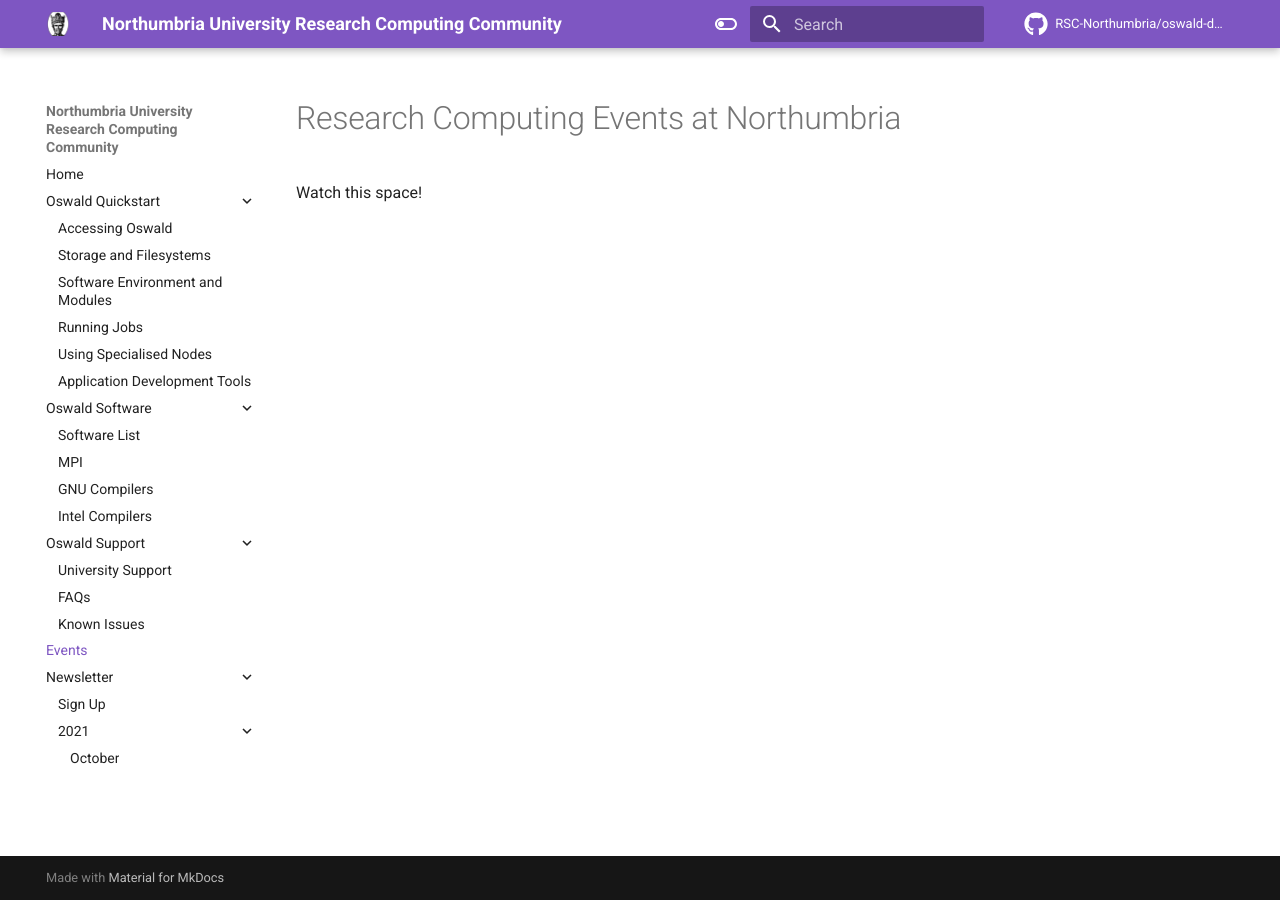
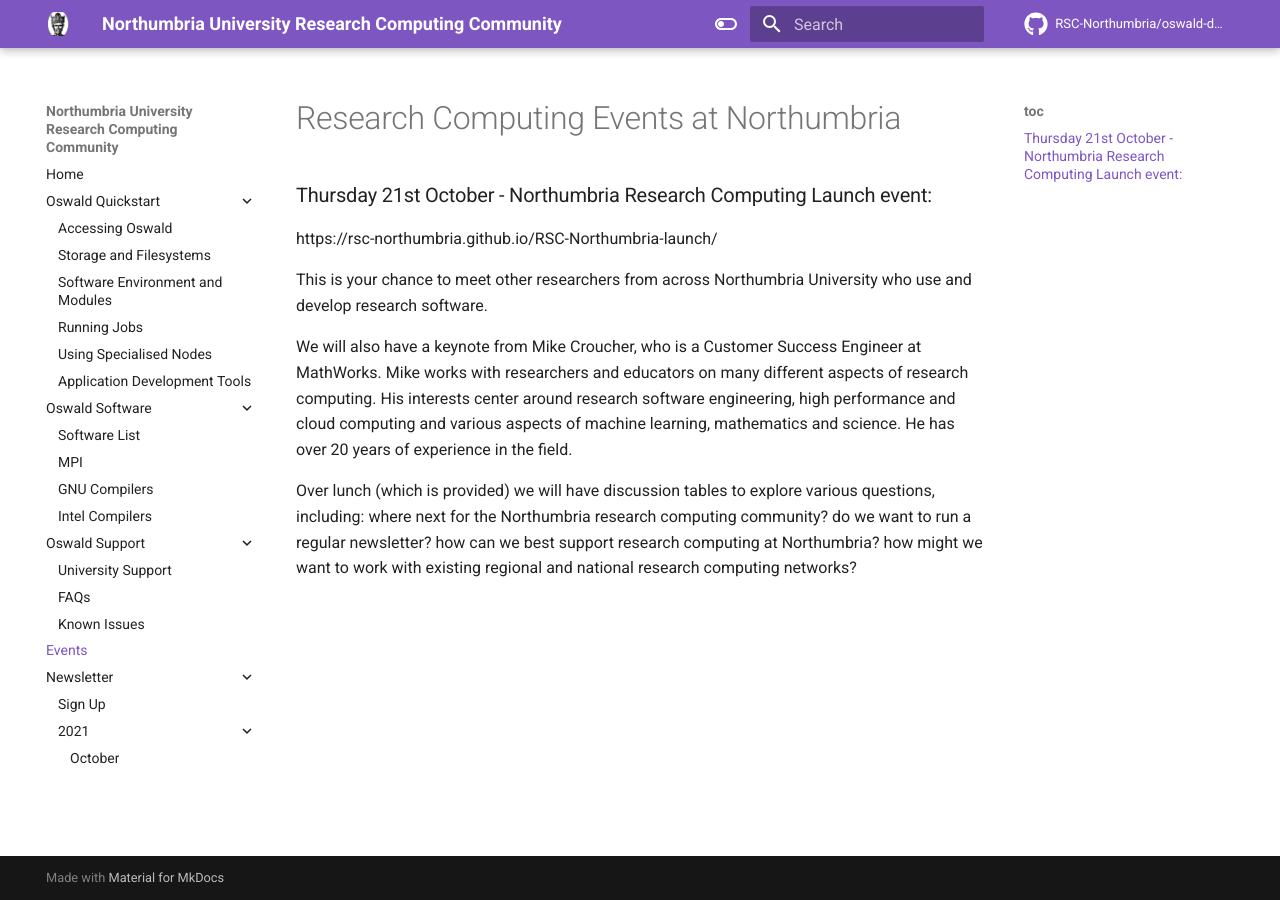
Before and after one commit to NorthumbriaResearchComputing/oswald-docs, an MkDocs documentation site: the page built from docs/events/events.md, in a window 1280 px wide. Built offline with MkDocs 1.6.1 and Material for MkDocs 9.7.7, drawn with Linux system fonts in a browser that asks for light colours; comment, search, counter and statistics services are not loaded.

Commit message:
Update events.md

```diff
--- a/docs/events/events.md
+++ b/docs/events/events.md
@@ -1,3 +1,11 @@
 # Research Computing Events at Northumbria
 
-Watch this space!
+### Thursday 21st October - Northumbria Research Computing Launch event:
+
+https://rsc-northumbria.github.io/RSC-Northumbria-launch/
+
+This is your chance to meet other researchers from across Northumbria University who use and develop research software.
+
+We will also have a keynote from Mike Croucher, who is a Customer Success Engineer at MathWorks. Mike works with researchers and educators on many different aspects of research computing. His interests center around research software engineering, high performance and cloud computing and various aspects of machine learning, mathematics and science. He has over 20 years of experience in the field.
+
+Over lunch (which is provided) we will have discussion tables to explore various questions, including: where next for the Northumbria research computing community? do we want to run a regular newsletter? how can we best support research computing at Northumbria? how might we want to work with existing regional and national research computing networks?
```
